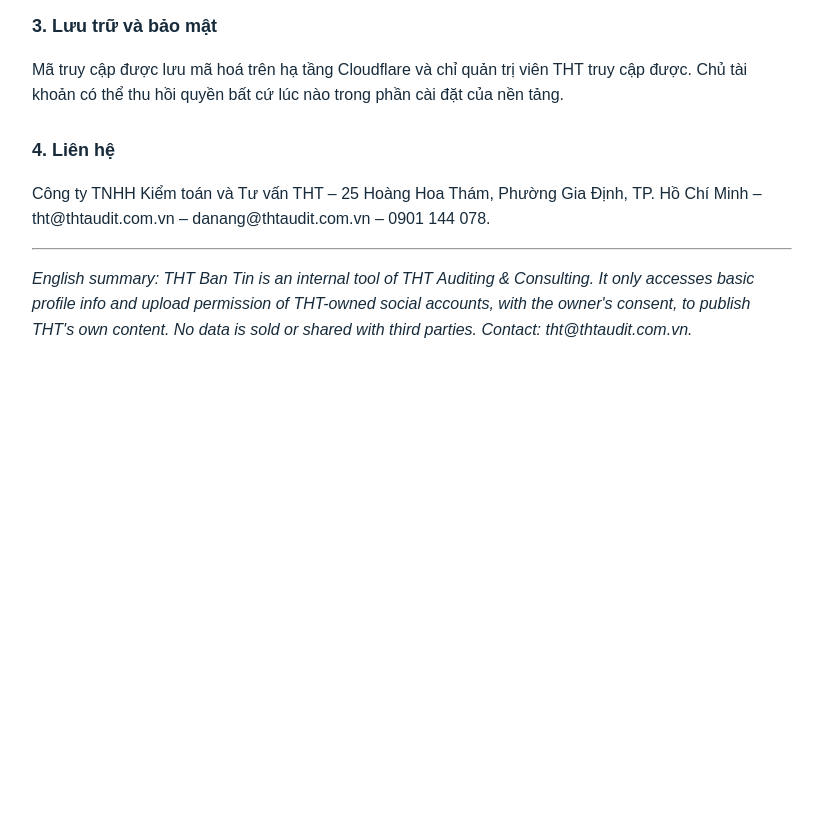
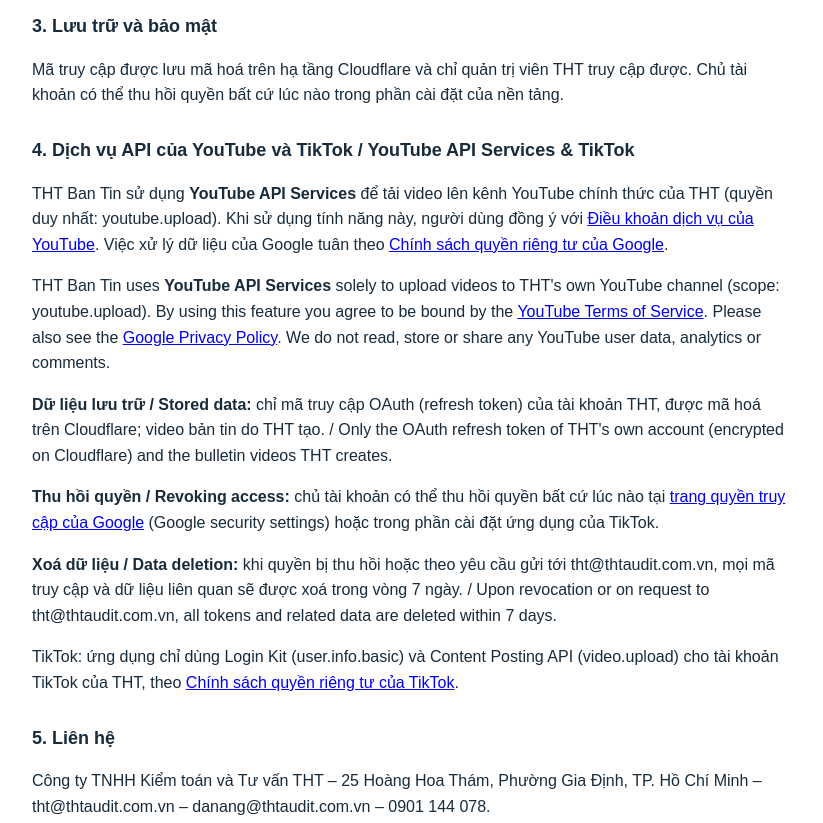
Before and after one commit to anhvncpa/tht-bantin, a plain HTML site: page public/privacy.html in a window 1280 px wide. Shown: the part 440-1263 px from the top of the page, without its empty margins (228-1051 px from the left). Before the commit the page ends 823 px from the top, so only its background shows below. Drawn offline with Linux system fonts and the light colour scheme.

Commit message:
Update privacy.html

```diff
--- a/public/privacy.html
+++ b/public/privacy.html
@@ -11,7 +11,14 @@
 <p>Dữ liệu chỉ dùng để đăng nội dung do THT tạo lên tài khoản của chính THT. Không bán, không chia sẻ cho bên thứ ba.</p>
 <h2>3. Lưu trữ và bảo mật</h2>
 <p>Mã truy cập được lưu mã hoá trên hạ tầng Cloudflare và chỉ quản trị viên THT truy cập được. Chủ tài khoản có thể thu hồi quyền bất cứ lúc nào trong phần cài đặt của nền tảng.</p>
-<h2>4. Liên hệ</h2>
+<h2>4. Dịch vụ API của YouTube và TikTok / YouTube API Services &amp; TikTok</h2>
+<p>THT Ban Tin sử dụng <b>YouTube API Services</b> để tải video lên kênh YouTube chính thức của THT (quyền duy nhất: youtube.upload). Khi sử dụng tính năng này, người dùng đồng ý với <a href="https://www.youtube.com/t/terms">Điều khoản dịch vụ của YouTube</a>. Việc xử lý dữ liệu của Google tuân theo <a href="https://policies.google.com/privacy">Chính sách quyền riêng tư của Google</a>.</p>
+<p>THT Ban Tin uses <b>YouTube API Services</b> solely to upload videos to THT's own YouTube channel (scope: youtube.upload). By using this feature you agree to be bound by the <a href="https://www.youtube.com/t/terms">YouTube Terms of Service</a>. Please also see the <a href="https://policies.google.com/privacy">Google Privacy Policy</a>. We do not read, store or share any YouTube user data, analytics or comments.</p>
+<p><b>Dữ liệu lưu trữ / Stored data:</b> chỉ mã truy cập OAuth (refresh token) của tài khoản THT, được mã hoá trên Cloudflare; video bản tin do THT tạo. / Only the OAuth refresh token of THT's own account (encrypted on Cloudflare) and the bulletin videos THT creates.</p>
+<p><b>Thu hồi quyền / Revoking access:</b> chủ tài khoản có thể thu hồi quyền bất cứ lúc nào tại <a href="https://security.google.com/settings/security/permissions">trang quyền truy cập của Google</a> (Google security settings) hoặc trong phần cài đặt ứng dụng của TikTok.</p>
+<p><b>Xoá dữ liệu / Data deletion:</b> khi quyền bị thu hồi hoặc theo yêu cầu gửi tới tht@thtaudit.com.vn, mọi mã truy cập và dữ liệu liên quan sẽ được xoá trong vòng 7 ngày. / Upon revocation or on request to tht@thtaudit.com.vn, all tokens and related data are deleted within 7 days.</p>
+<p>TikTok: ứng dụng chỉ dùng Login Kit (user.info.basic) và Content Posting API (video.upload) cho tài khoản TikTok của THT, theo <a href="https://www.tiktok.com/legal/privacy-policy">Chính sách quyền riêng tư của TikTok</a>.</p>
+<h2>5. Liên hệ</h2>
 <p>Công ty TNHH Kiểm toán và Tư vấn THT – 25 Hoàng Hoa Thám, Phường Gia Định, TP. Hồ Chí Minh – tht@thtaudit.com.vn – danang@thtaudit.com.vn – 0901 144 078.</p>
 <hr><p><i>English summary: THT Ban Tin is an internal tool of THT Auditing &amp; Consulting. It only accesses basic profile info and upload permission of THT-owned social accounts, with the owner's consent, to publish THT's own content. No data is sold or shared with third parties. Contact: tht@thtaudit.com.vn.</i></p>
 </body></html>
```
